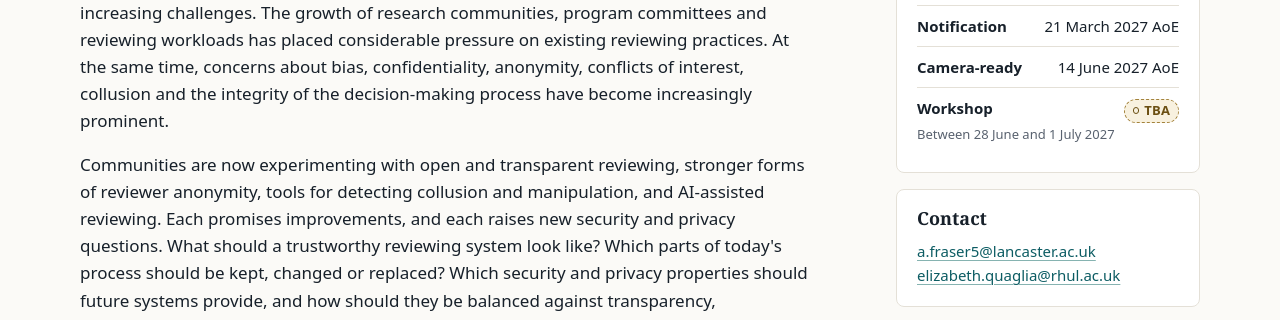
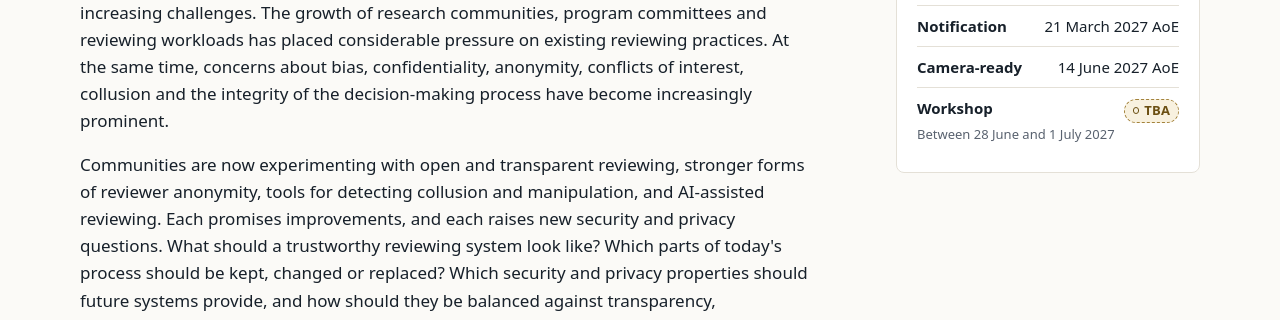
Before and after one commit to review2027/review2027.github.io, a plain HTML site: page index.html in a window 1280 px wide. Shown: the part 631-951 px from the top of the page. Drawn offline with Linux system fonts and the light colour scheme.

Commit message:
Remove contact section from index.html
Removed the contact section from the HTML.

```diff
--- a/index.html
+++ b/index.html
@@ -253,13 +253,6 @@
             </dl>
           </section>
 
-          <section class="box" aria-labelledby="contact-title">
-            <h2 id="contact-title">Contact</h2>
-            <p>
-              <a class="email">a.fraser5&nbsp;[at] lancaster&nbsp;[dot]&nbsp;ac&nbsp;[dot]&nbsp;uk</a><br>
-              <a class="email">elizabeth.quaglia&nbsp;[at] rhul&nbsp;[dot]&nbsp;ac&nbsp;[dot]&nbsp;uk</a>
-            </p>
-          </section>
         </div>
       </div>
     </section>
```
